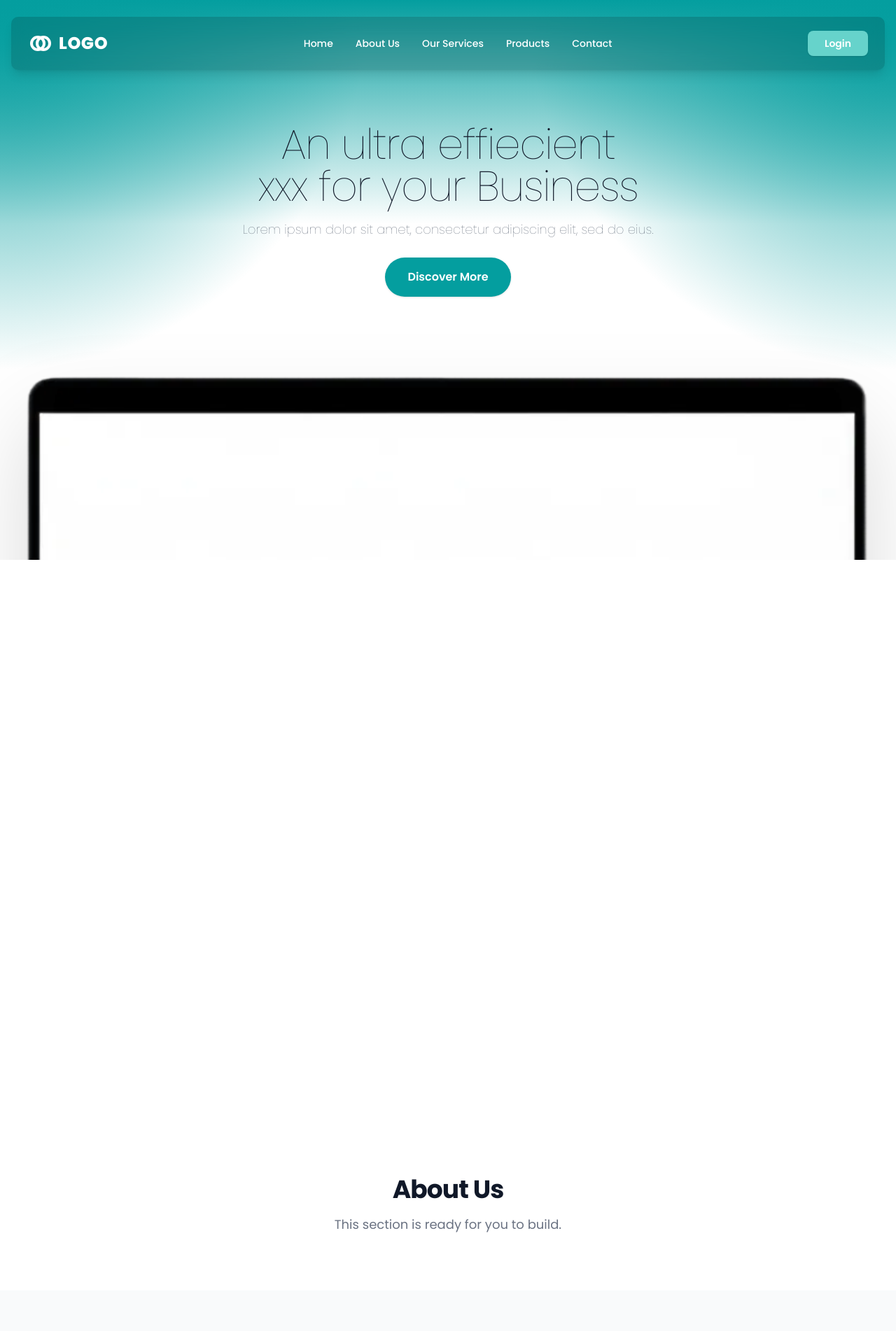
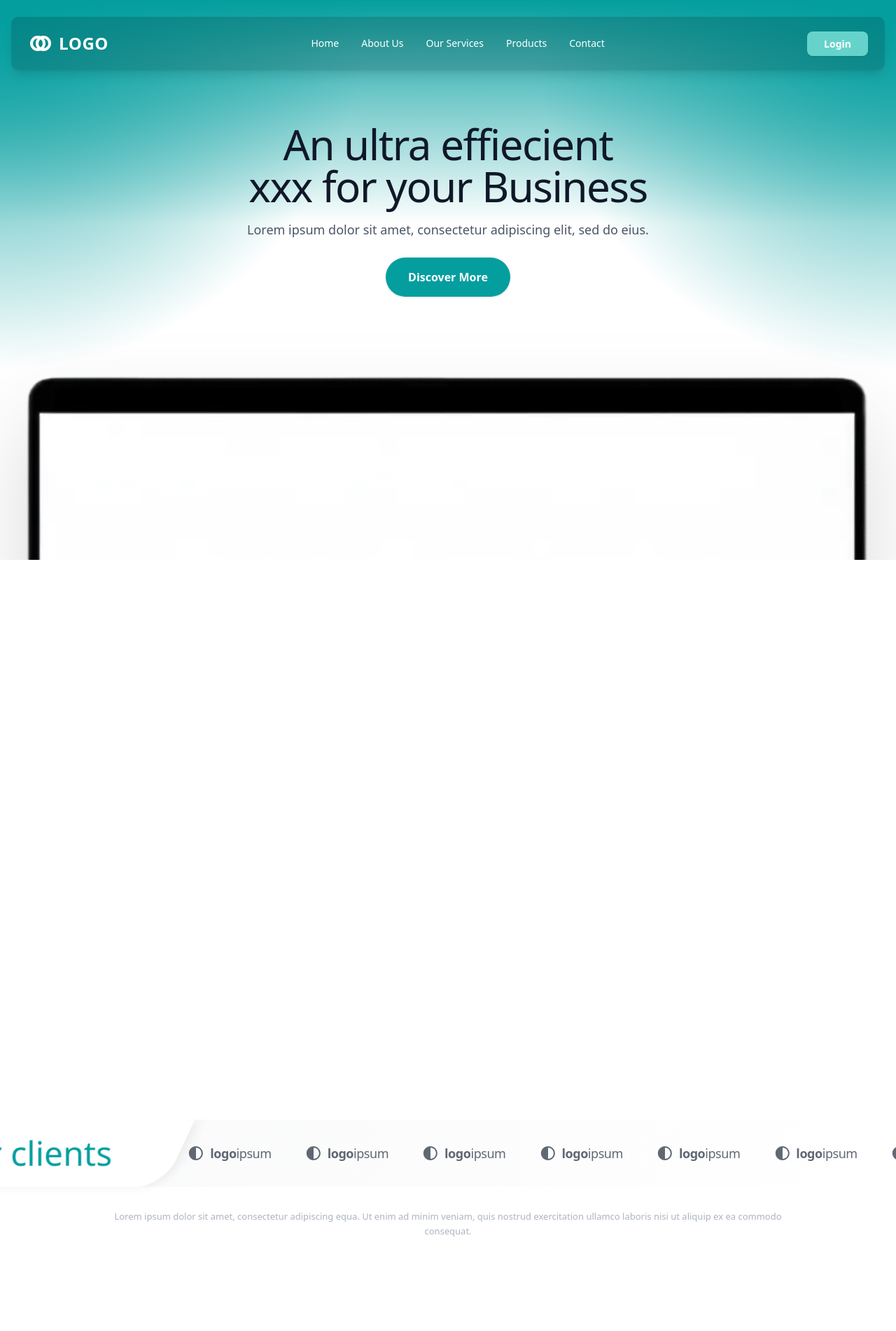
Before and after one commit to Shaamil777/nexit, a Next.js app: page / in a window 1280 px wide. Shown: the top 1902 px of the page at 70% size. Built offline with nearby package versions, Linux system fonts and the light colour scheme.

Commit message:
feat:clients section added with infinite logo slide

```diff
--- a/app/globals.css
+++ b/app/globals.css
@@ -8,10 +8,14 @@
 @theme inline {
   --color-background: var(--background);
   --color-foreground: var(--foreground);
-  --font-sans: var(--font-poppins);
+  --font-sans: var(--font-geist-sans);
+  --font-mono: var(--font-geist-mono);
+  --animate-marquee: marquee 30s linear infinite;
+
+  @keyframes marquee {
+    100% { transform: translateX(-50%); }
+  }
 }
-
-
 
 body {
   background: var(--background);
--- a/app/page.tsx
+++ b/app/page.tsx
@@ -1,4 +1,5 @@
 import Hero from "@/components/home/Hero";
+import Clients from "@/components/home/Clients";
 import About from "@/components/home/About";
 import Services from "@/components/home/Services";
 import Experience from "@/components/home/Experience";
@@ -12,6 +13,7 @@ export default function Home() {
   return (
     <div className="flex flex-col w-full flex-1">
       <Hero />
+      <Clients />
       <About />
       <Services />
       <Experience />
--- /dev/null
+++ b/components/home/Clients.tsx
@@ -0,0 +1,63 @@
+export default function Clients() {
+  return (
+    <section className="w-full bg-white relative z-20 pb-12 overflow-hidden">
+      <div className="w-full">
+        <div className="relative w-full flex flex-col">
+
+          {/* Logo Bar */}
+          <div className="w-full h-24 bg-gradient-to-r from-gray-100/50 to-white flex items-center relative">
+
+            {/* Skewed "Our clients" container */}
+            <div className="absolute left-[-25%] top-0 h-full w-[50%] md:w-[48%] lg:w-[45%] bg-white z-10 shadow-[8px_0_15px_rgba(0,0,0,0.06)] -skew-x-[25deg] rounded-br-[2.5rem]">
+              <div className="skew-x-[25deg] h-full w-full flex items-center justify-end pr-8 sm:pr-12 md:pr-16 lg:pr-20 xl:pr-24">
+                <h2 className="text-4xl md:text-5xl font-thin text-[#049E9F] whitespace-nowrap">Our clients</h2>
+              </div>
+            </div>
+
+            {/* Logos */}
+            <div className="w-full h-full flex items-center pl-[48%] md:pl-[46%] lg:pl-[43%] z-0">
+              <div className="flex w-max items-center animate-marquee hover:[animation-play-state:paused]">
+                {/* First set of logos */}
+                <div className="flex items-center gap-12 whitespace-nowrap pr-12">
+                  {[...Array(8)].map((_, i) => (
+                    <div key={`first-${i}`} className="flex items-center gap-2 text-gray-800 opacity-70 hover:opacity-100 transition-opacity cursor-pointer">
+                      <svg width="24" height="24" viewBox="0 0 24 24" fill="currentColor" xmlns="http://www.w3.org/2000/svg">
+                        <path d="M12 22C17.5228 22 22 17.5228 22 12C22 6.47715 17.5228 2 12 2C6.47715 2 2 6.47715 2 12C2 17.5228 6.47715 22 12 22ZM12 20V4C16.4183 4 20 7.58172 20 12C20 16.4183 16.4183 20 12 20Z" />
+                        <path d="M4 12C4 16.4183 7.58172 20 12 20V4C7.58172 4 4 7.58172 4 12Z" />
+                      </svg>
+                      <span className="font-bold text-lg tracking-tight">logo<span className="font-light">ipsum</span></span>
+                    </div>
+                  ))}
+                </div>
+                {/* Second set for seamless looping */}
+                <div className="flex items-center gap-12 whitespace-nowrap pr-12" aria-hidden="true">
+                  {[...Array(8)].map((_, i) => (
+                    <div key={`second-${i}`} className="flex items-center gap-2 text-gray-800 opacity-70 hover:opacity-100 transition-opacity cursor-pointer">
+                      <svg width="24" height="24" viewBox="0 0 24 24" fill="currentColor" xmlns="http://www.w3.org/2000/svg">
+                        <path d="M12 22C17.5228 22 22 17.5228 22 12C22 6.47715 17.5228 2 12 2C6.47715 2 2 6.47715 2 12C2 17.5228 6.47715 22 12 22ZM12 20V4C16.4183 4 20 7.58172 20 12C20 16.4183 16.4183 20 12 20Z" />
+                        <path d="M4 12C4 16.4183 7.58172 20 12 20V4C7.58172 4 4 7.58172 4 12Z" />
+                      </svg>
+                      <span className="font-bold text-lg tracking-tight">logo<span className="font-light">ipsum</span></span>
+                    </div>
+                  ))}
+                </div>
+              </div>
+            </div>
+
+          </div>
+
+          {/* Dotted line and paragraph */}
+          <div className="mt-8 relative">
+
+            <div className="pt-">
+              <p className="text-center text-[13px] font-light text-gray-400/80 max-w-5xl mx-auto leading-relaxed px-4">
+                Lorem ipsum dolor sit amet, consectetur adipiscing equa. Ut enim ad minim veniam, quis nostrud exercitation ullamco laboris nisi ut aliquip ex ea commodo consequat.
+              </p>
+            </div>
+          </div>
+
+        </div>
+      </div>
+    </section>
+  );
+}
```
